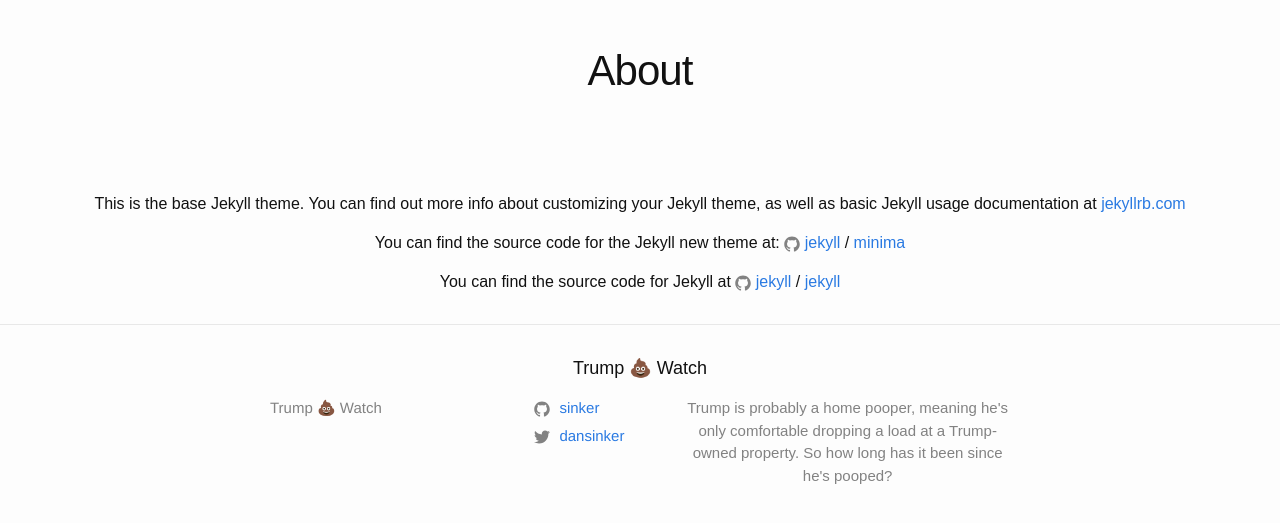
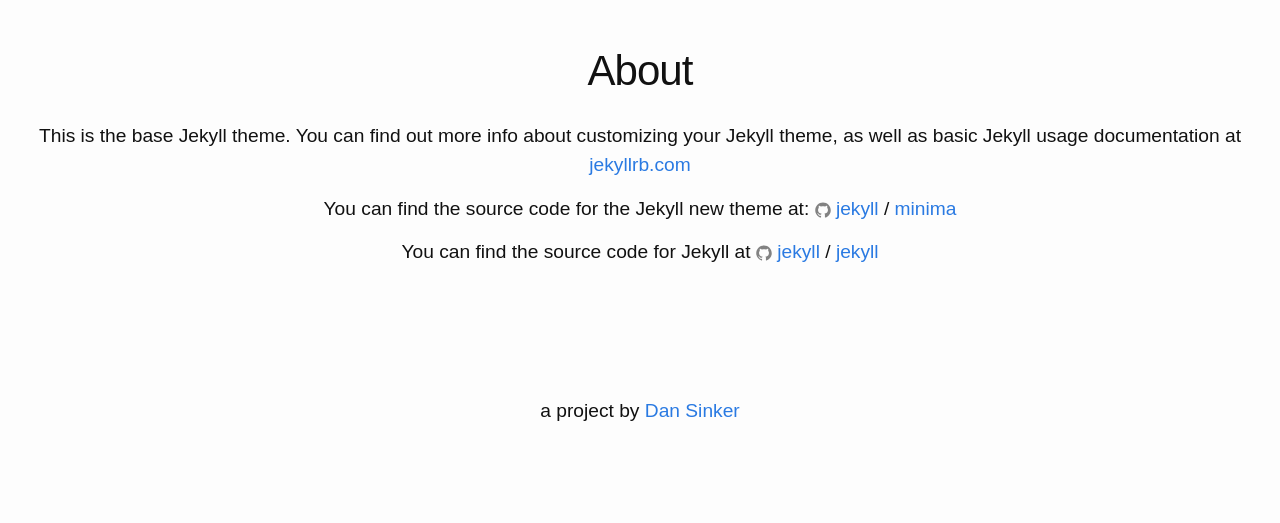
Before and after one commit to dansinker/trumppoopwatch.org, a Jekyll site: the page built from about.md, in a window 1280 px wide. Shown: the top 523 px of the page. Built offline with Jekyll 4.4.1, drawn with Linux system fonts in a browser that asks for light colours.

Commit message:
made the poop spin

```diff
--- a/_config.yml
+++ b/_config.yml
@@ -14,7 +14,7 @@
 # You can create any custom variable you would like, and they will be accessible
 # in the templates via {{ site.myvariable }}.
 title: Trump 💩 Watch
-description: Trump is probably a home pooper, meaning he's only comfortable dropping a load at a Trump-owned property. So how long has it been since he's pooped?
+description: Trump is probably a home pooper, meaning he's only comfortable going at a Trump-owned property. So how long has it been since he's pooped?
 baseurl: "" # the subpath of your site, e.g. /blog
 url: "" # the base hostname & protocol for your site, e.g. http://example.com
 twitter_username: dansinker
--- a/_includes/footer.html
+++ b/_includes/footer.html
@@ -1,46 +1,5 @@
 <footer class="site-footer">
 
-  <div class="wrapper">
-
-    <h2 class="footer-heading">{{ site.title | escape }}</h2>
-
-    <div class="footer-col-wrapper">
-      <div class="footer-col footer-col-1">
-        <ul class="contact-list">
-          <li>
-            {% if site.author %}
-              {{ site.author | escape }}
-            {% else %}
-              {{ site.title | escape }}
-            {% endif %}
-            </li>
-            {% if site.email %}
-            <li><a href="mailto:{{ site.email }}">{{ site.email }}</a></li>
-            {% endif %}
-        </ul>
-      </div>
-
-      <div class="footer-col footer-col-2">
-        <ul class="social-media-list">
-          {% if site.github_username %}
-          <li>
-            {% include icon-github.html username=site.github_username %}
-          </li>
-          {% endif %}
-
-          {% if site.twitter_username %}
-          <li>
-            {% include icon-twitter.html username=site.twitter_username %}
-          </li>
-          {% endif %}
-        </ul>
-      </div>
-
-      <div class="footer-col footer-col-3">
-        <p>{{ site.description | escape }}</p>
-      </div>
-    </div>
-
-  </div>
+<p>a project by <a href="https://www.twitter.com/dansinker">Dan Sinker</a></p>
 
 </footer>
--- a/assets/main.scss
+++ b/assets/main.scss
@@ -12,7 +12,7 @@ h1 {
   font-size: 4em;
   text-align: center;
   margin-top: 50px;
-  margin-bottom: 100px;
+  margin-bottom: 25px;
 }
 h2 {
   font-size: 3em;
@@ -22,3 +22,32 @@ h3 {
   font-size: 1.5em;
   margin-bottom: 150px;
 }
+
+p {
+  font-size: 1.2em;
+}
+
+#titlebox {
+  margin-bottom: 100px;
+}
+.site-footer {
+    border-top: 0;
+    margin-top: 100px;
+}
+
+span.whee {
+  position: absolute;
+  margin-left: -5px;
+  margin-top: -5px;
+  width: 100px;
+    -webkit-animation:spin 5s linear infinite;
+    -moz-animation:spin 5s linear infinite;
+    animation:spin 5s linear infinite;
+}
+@-moz-keyframes spin { 100% { -moz-transform: rotate(360deg); } }
+@-webkit-keyframes spin { 100% { -webkit-transform: rotate(360deg); } }
+@keyframes spin { 100% { -webkit-transform: rotate(360deg); transform:rotate(360deg); } }
+
+span.clear {
+  margin-left: 100px;
+}
```
Also changed, not shown: index.md (+6 -2 lines).
